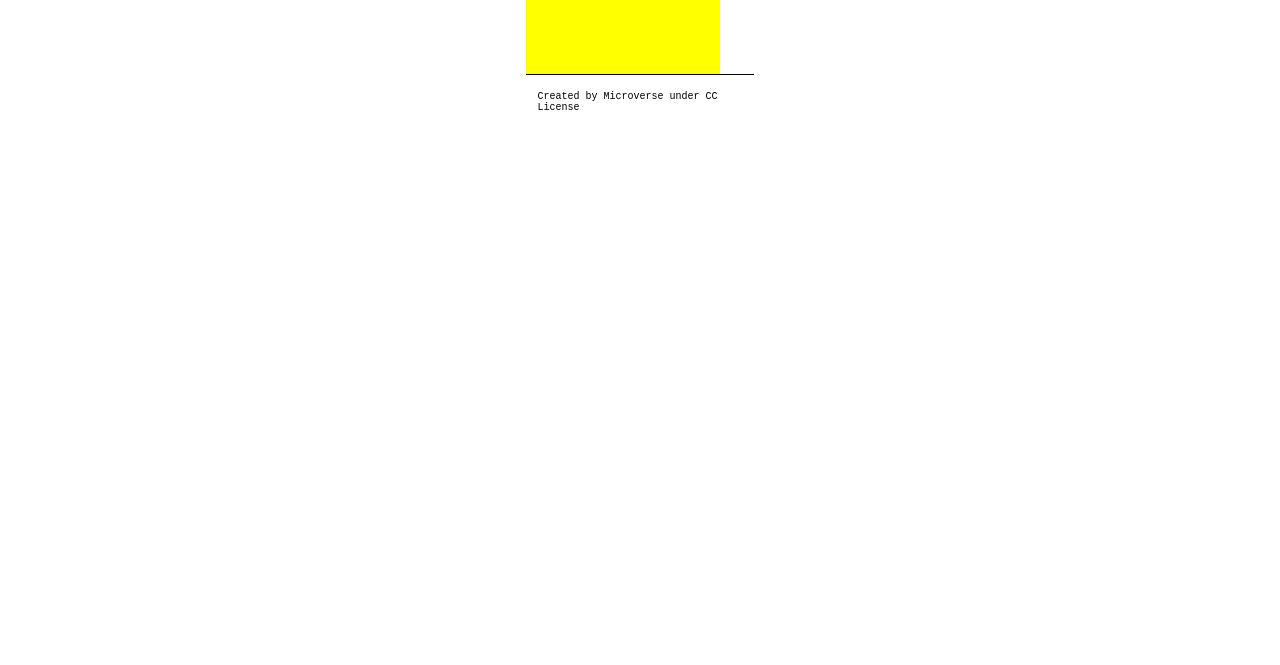
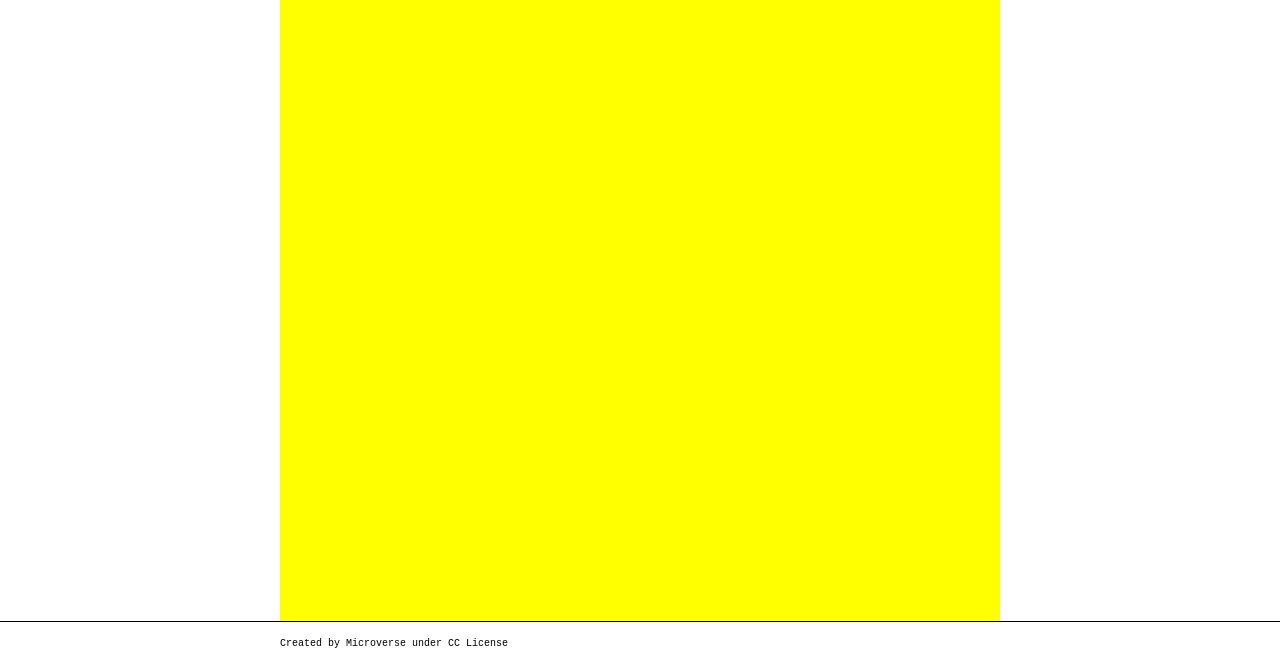
Before and after one commit to RokoVarano/API-based-webapp, a website built with webpack: page src/index.html in a window 1280 px wide. Shown: the part 135-800 px from the top of the page. Built offline with nearby package versions, Linux system fonts and the light colour scheme.

Commit message:
Add style to root div

```diff
--- a/src/styles.scss
+++ b/src/styles.scss
@@ -6,6 +6,7 @@ $p-color: black;
 $p-size: 10px;
 $p-font: monospace, sans-serif;
 
+#root,
 body,
 header,
 footer,
```
